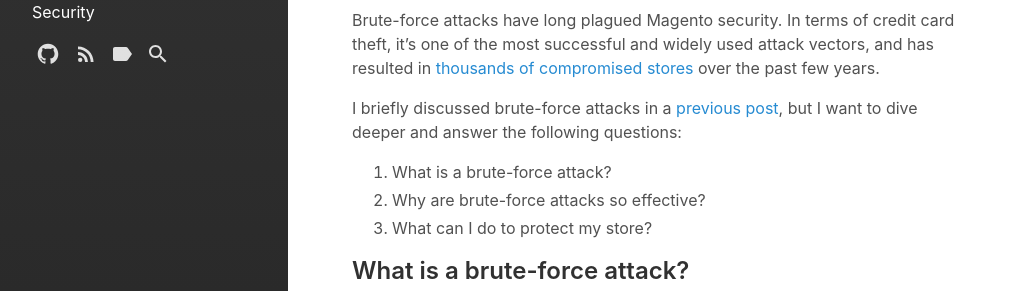
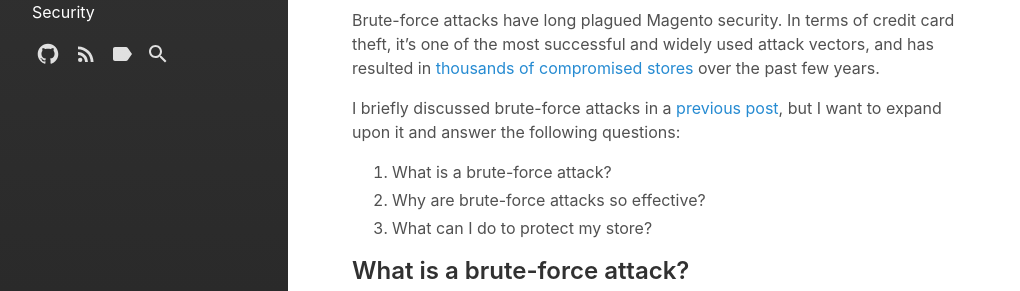
Before and after one commit to nickolasburr/blog, a Jekyll site: the page built from _posts/2018-10-17-magento-brute-force-attacks.md, in a window 1280 px wide. Shown: the part 192-483 px from the top of the page, without its empty margins (0-1020 px from the left). Built offline with Jekyll 4.4.1, drawn with Linux system fonts in a browser that asks for light colours.

Commit message:
Update 10/17 post

```diff
--- a/_posts/2018-10-17-magento-brute-force-attacks.md
+++ b/_posts/2018-10-17-magento-brute-force-attacks.md
@@ -17,7 +17,7 @@ over the past few years.
 <!--more-->
 
 I briefly discussed brute-force attacks in a [previous post](https://blog.nickolasburr.com/magento/security/2018/09/21/magento-1x-threat-vectors-remediation-tactics.html),
-but I want to dive deeper and answer the following questions:
+but I want to expand upon it and answer the following questions:
 
 1. What is a brute-force attack?
 2. Why are brute-force attacks so effective?
```
